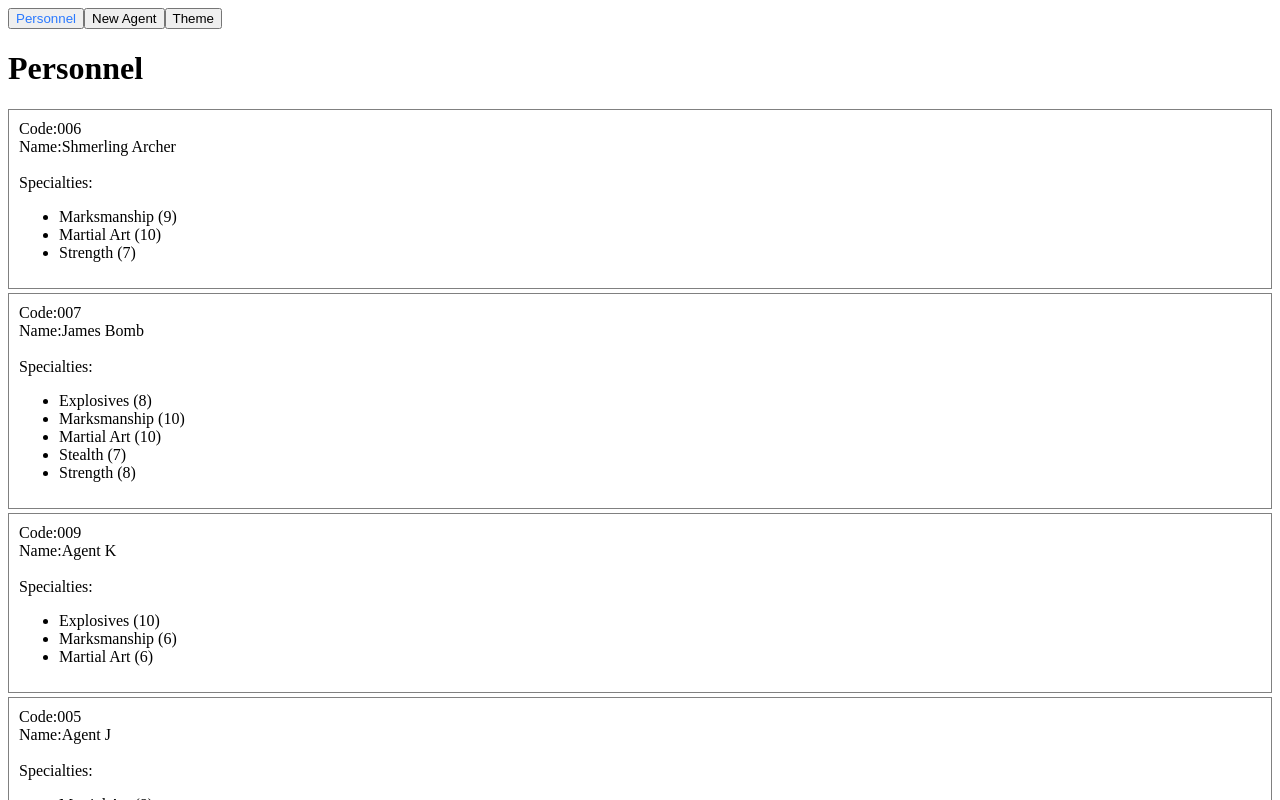
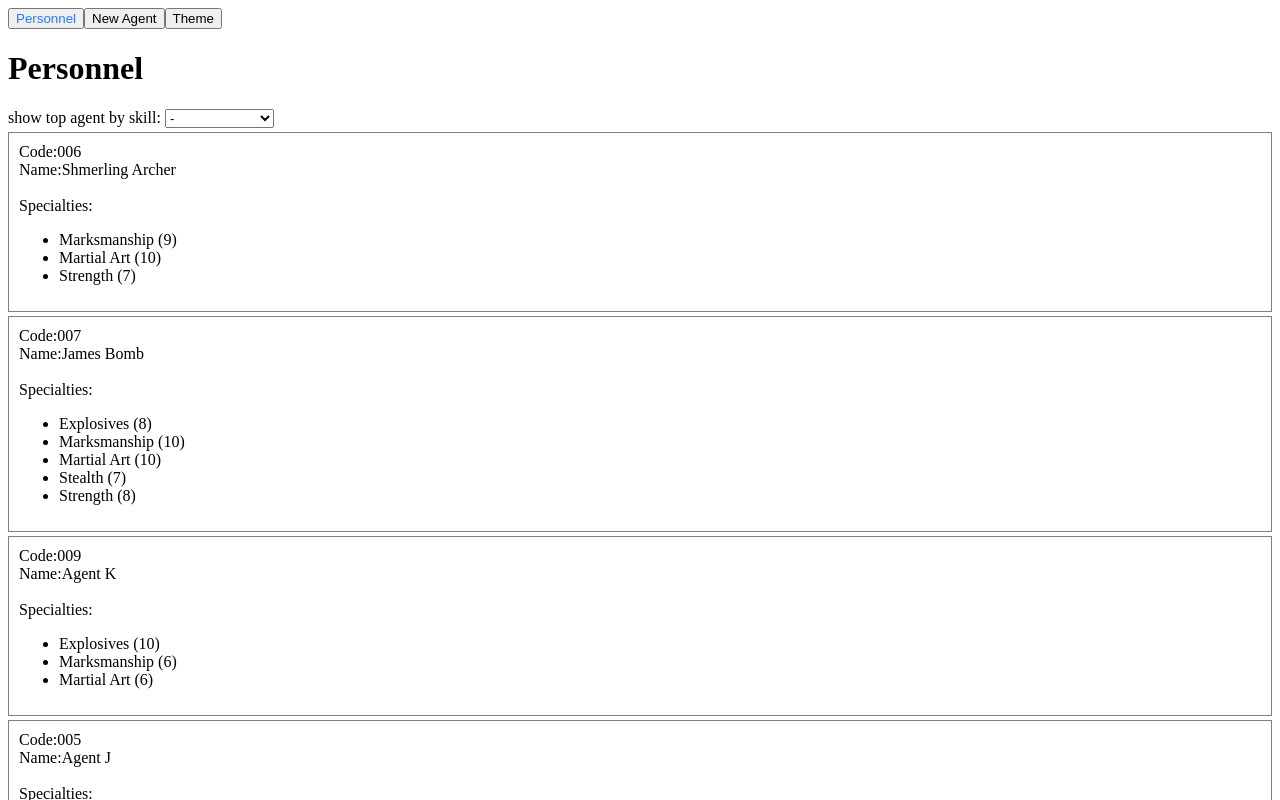
Before and after one commit to WEBbeast2018/angular-secret-agency, an Angular app: page /personnel in a window 1280 px wide. Shown: the top 800 px of the page. Built offline with nearby package versions, Linux system fonts and the light colour scheme.

Commit message:
starting up

```diff
--- a/src/app/components/personnel/personnel.component.html
+++ b/src/app/components/personnel/personnel.component.html
@@ -1,5 +1,17 @@
 <div>
   <h1>Personnel</h1>
+  <div>
+    show top agent by skill:
+    <select (change)="filterBySkill($event)">
+      <option value="null">-</option>
+      <option value="explosives">Explosives</option>
+      <option value="marksmanship">Marksmanship</option>
+      <option value="martialArt">Martial Art</option>
+      <option value="stealth">Stealth</option>
+      <option value="strength">Strength</option>
+      <option value="medical">Medical</option>
+    </select>
+  </div>
   <article *ngFor="let agent of agents">
     <div>
       <label>Code:</label><span>{{agent.code}}</span>
--- a/src/app/components/personnel/personnel.component.ts
+++ b/src/app/components/personnel/personnel.component.ts
@@ -8,12 +8,23 @@ import { Agent } from '../../models/Agent';
   styleUrls: ['./personnel.component.scss']
 })
 export class PersonnelComponent implements OnInit {
+  allAgents: Agent[];
   agents: Agent[];
 
   constructor(private agentService: AgentService) { }
 
   ngOnInit() {
-    this.agents = this.agentService.getAgents();
+    this.allAgents = this.agentService.getAgents();
+    this.agents = this.allAgents;
+  }
+
+  filterBySkill(event) {
+    const value = event.target.value;
+    if (value === 'null') {
+      this.agents = this.allAgents;
+    } else {
+      // this.agents = ???
+    }
   }
 
 }
```
